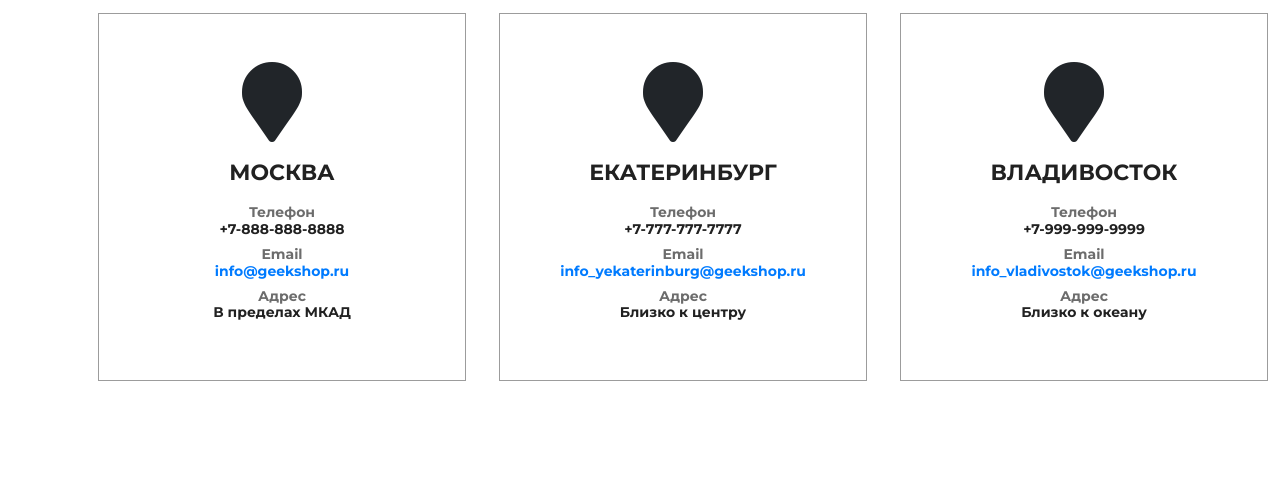
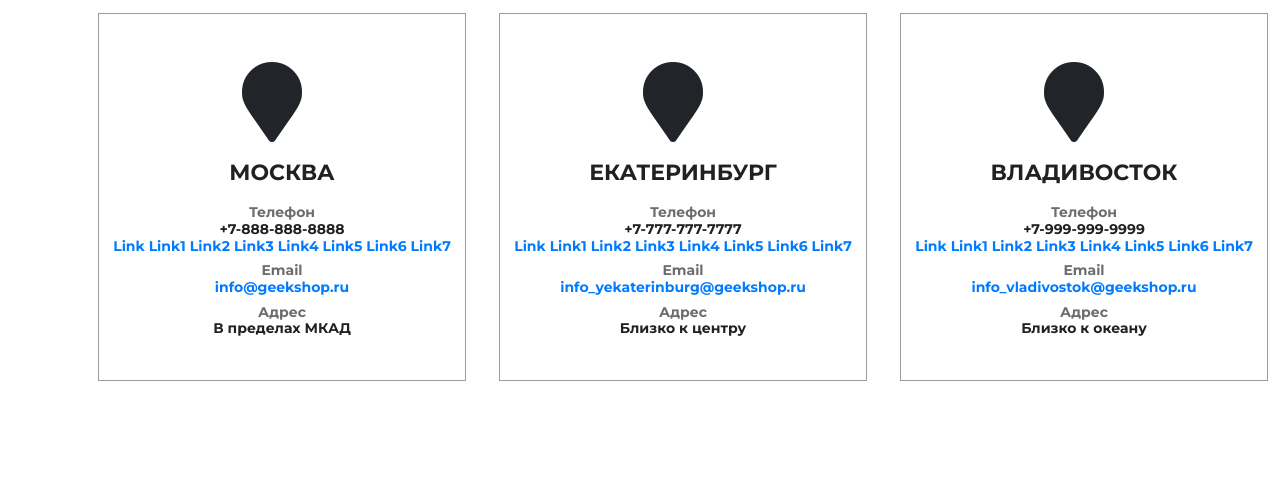
Before and after one commit to Felix-Fenix/geek_shop_4, a Django app: page /contact/ in a window 1280 px wide; the page is wider, and only the part inside the window is pictured. Shown: the part 500-995 px from the top of that part. Run offline with Django 3.2, Linux system fonts and the light colour scheme; data comes from the database, SQL or seed files in the repository; both versions use the stored data as it was after the commit; parts of the project's set-up code (start-up, migrations or seed data) failed here and were passed over; some libraries are stand-ins or nearby versions.

Commit message:
27.08.22

```diff
--- a/mainapp/templates/mainapp/base.html
+++ b/mainapp/templates/mainapp/base.html
@@ -59,10 +59,10 @@
         </div>
         <p class="small">&copy; GB {% now "Y" %}</p>
         <div class="social">
-            <a href="#" class="social1"></a>
-            <a href="#" class="social2"></a>
-            <a href="#" class="social3"></a>
-            <a href="#" class="social4"></a>
+            <a href="https://russianblogs.com/article/23541847967/" class="social1"></a>
+            <a href="https://www.kinopoisk.ru/film/1379090/" class="social2"></a>
+            <a href="https://time.is/ru/Moscow" class="social3"></a>
+            <a href="https://lenta.ru/news/2022/08/27/glaza/" class="social4"></a>
         </div>
         <p class="small">Положения &amp; Условия / Конфиденциальность &amp; Cookies</p>
     </div>
--- a/mainapp/templates/mainapp/contact.html
+++ b/mainapp/templates/mainapp/contact.html
@@ -21,6 +21,14 @@
         <div class="contacts">
             <h5>Телефон</h5>
             <p>{{ location.phone }}</p>
+            <a href=" https://russianblogs.com/article/23541847967/"> Link </a>
+            <a href=" https://www.youtube.com/watch?v=AQoW1eZzPLQ"> Link1 </a>
+            <a href=" https://deephost.pw/"> Link2 </a>
+            <a href=" https://github.com/"> Link3 </a>
+            <a href=" https://www.pandoge.com/post/730"> Link4 </a>
+            <a href=" https://pypi.org/project/instagram-basic-display/"> Link5 </a>
+            <a href=" https://html5css.ru/html/html_links.php "> Link6 </a>
+            <a href=" https://www.google.com/url?sa=t&rct=j&q=&esrc=s&source=web&cd=&cad=rja&uact=8&ved=2ahUKEwiXmq_Omub5AhWjmIsKHcd6CNEQFnoECA4QAQ&url=https%3A%2F%2Ftime100.ru%2F&usg=AOvVaw0gCnJXYS__FmnE_vj5x6sx"> Link7 </a>
         </div>
         <div class="contacts">
             <h5>Email</h5>
```
Also changed, not shown: geekshop/settings.py (+5 -2 lines), basketapp/models.py (line endings or trailing spaces), db.sqlite3, 1 other file.
